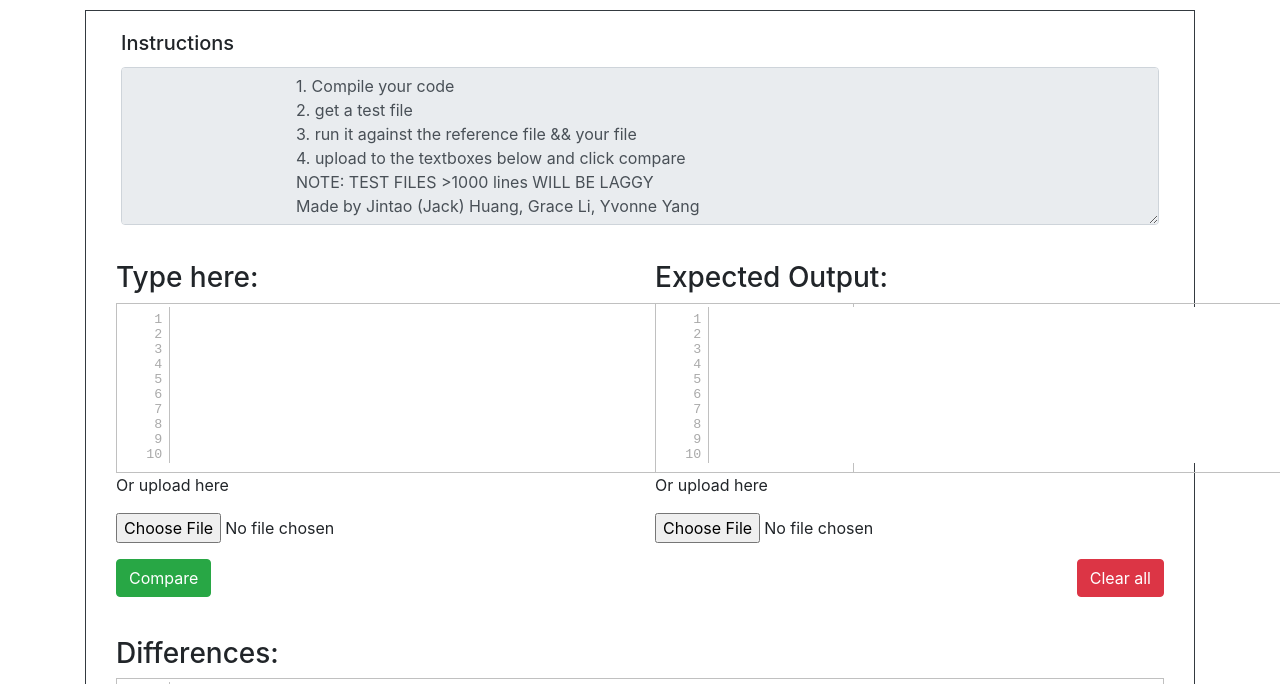
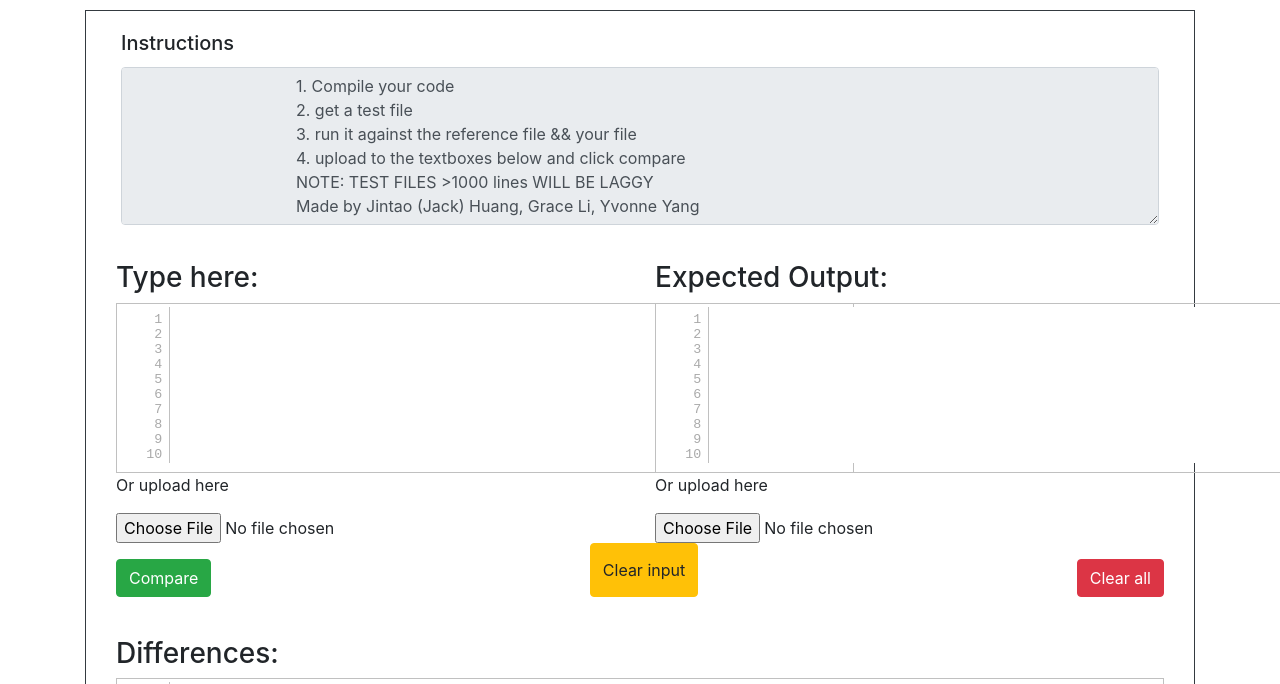
Before and after one commit to Galladerotom/Galladerotom.github.io, a plain HTML site: page index.html in a window 1280 px wide. Shown: the part 62-746 px from the top of the page. Drawn offline with nearby package versions, Linux system fonts and the light colour scheme.

Commit message:
Update index.html
added clearing input

```diff
--- a/index.html
+++ b/index.html
@@ -259,6 +259,7 @@
           <button id="buttonCompare"
             onclick="buttonCompareClicked();document.getElementById('textareaDifferences').scrollIntoView(); document.getElementsByTagName('mark')[0].scrollIntoView();"
             class="btn btn-success mt-3"><a>Compare</a></button>
+            <button class="btn btn-warning" onlick="document.getElementById('content-target').value=''; document.getElementById('textareaDifferences').innerHTML='';" ">Clear input</button>
             <button class="btn btn-danger mt-3" onclick="document.getElementById('content-target').value=''; document.getElementById('textareaAfter').value=''; document.getElementById('textareaDifferences').innerHTML='';"  >
               Clear all
             </button>
```
